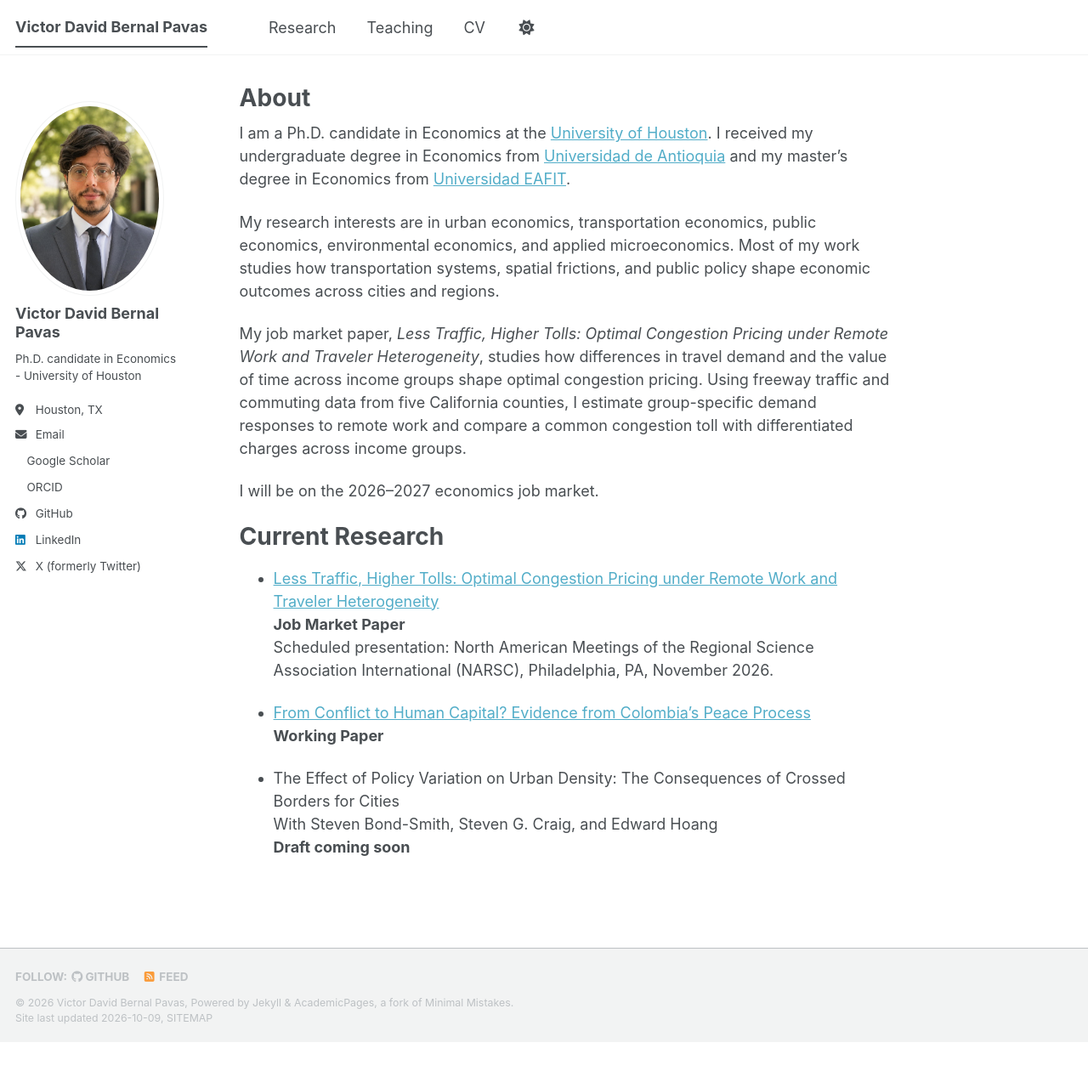
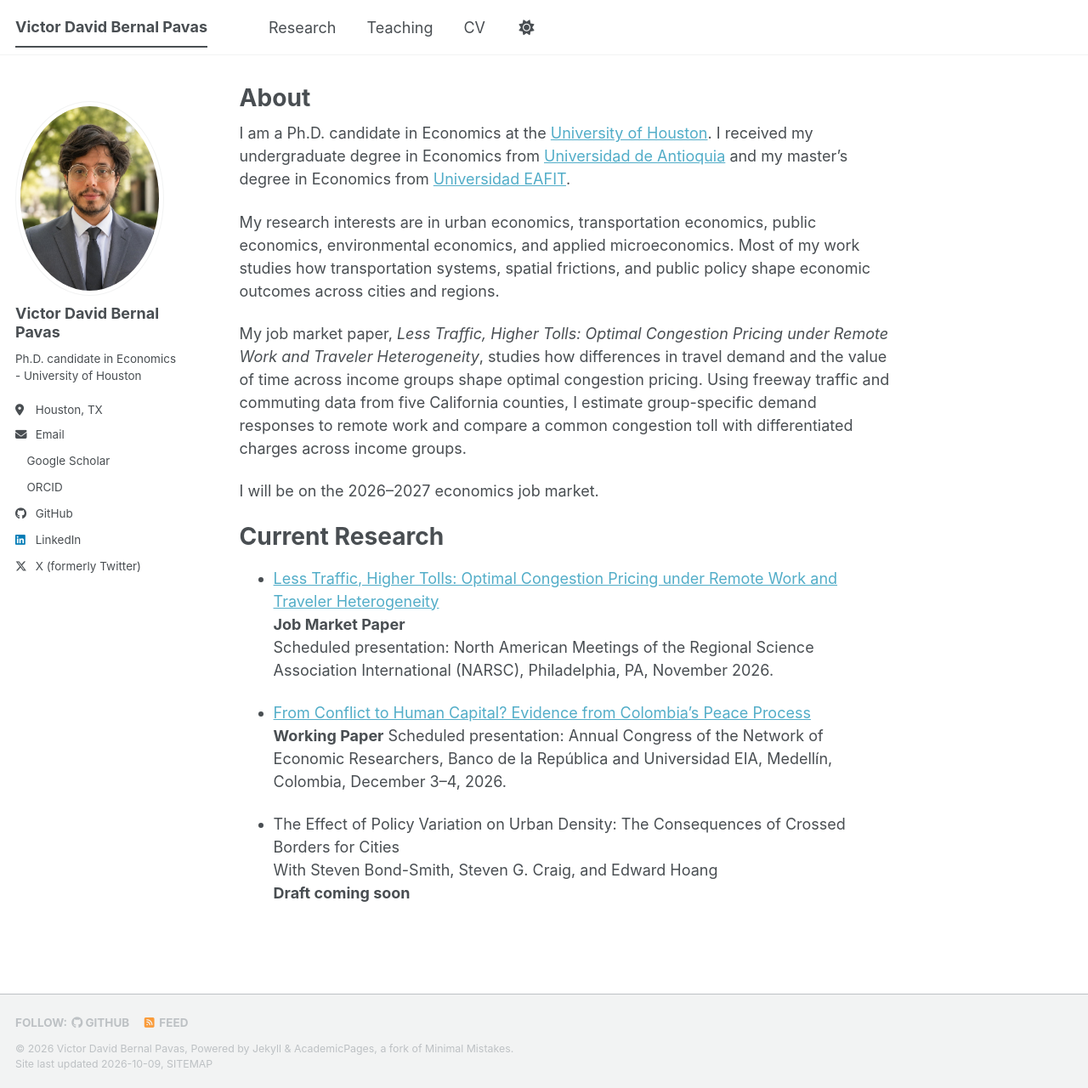
Before and after one commit to DavdBernal24/DavdBernal24.github.io, a Jekyll site: the page built from _pages/about.md, in a window 1280 px wide and 1280 px high. Shown: the whole window at 85% size. Built offline with Jekyll 4.4.1, drawn with Linux system fonts in a browser that asks for light colours; a style sheet for code colours, icons or effects is not loaded.

Commit message:
Update about.md

```diff
--- a/_pages/about.md
+++ b/_pages/about.md
@@ -26,6 +26,7 @@ Current Research
 
 - [From Conflict to Human Capital? Evidence from Colombia's Peace Process](https://DavdBernal24.github.io/files/Education_HumanCapital_DavidBernal.pdf)
   **Working Paper**
+  Scheduled presentation: Annual Congress of the Network of Economic Researchers, Banco de la República and Universidad EIA, Medellín, Colombia, December 3–4, 2026.
 
 - The Effect of Policy Variation on Urban Density: The Consequences of Crossed Borders for Cities
   With Steven Bond-Smith, Steven G. Craig, and Edward Hoang
```
